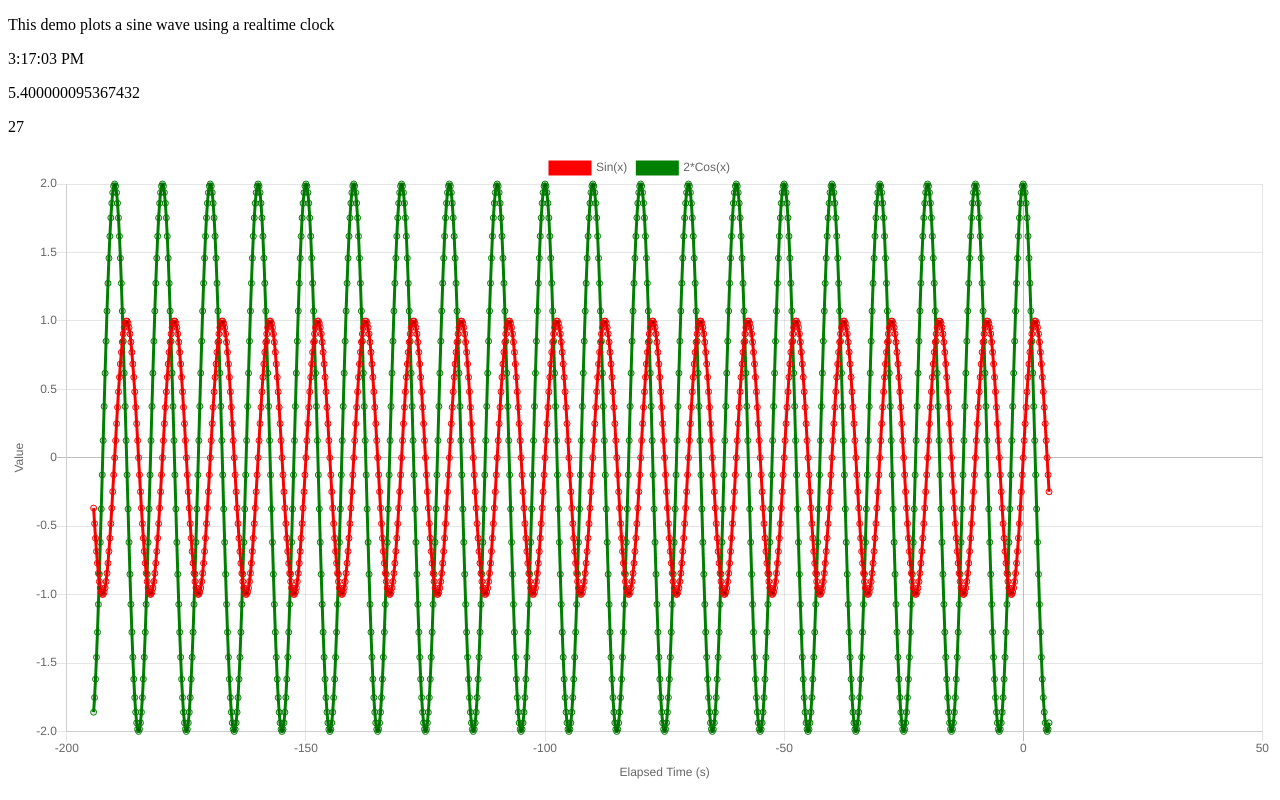
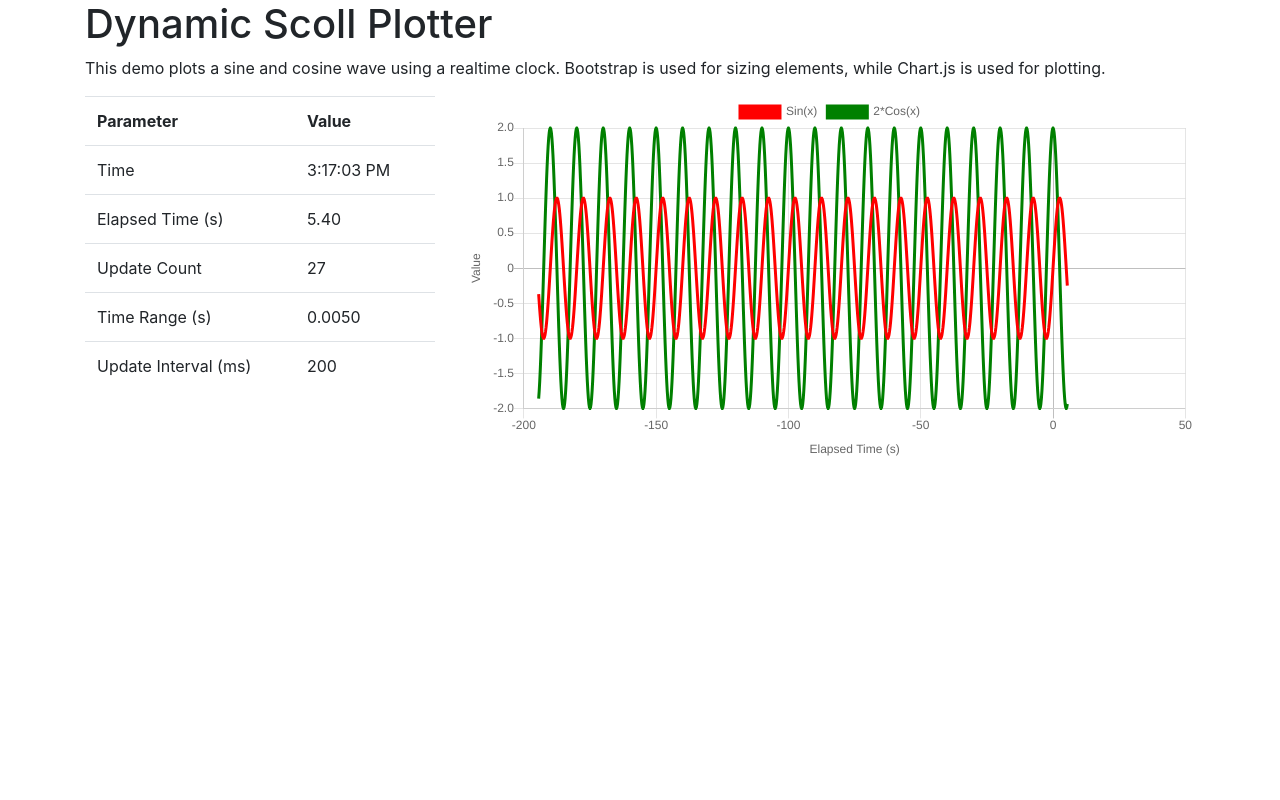
Before and after one commit to nkurinsky/jsActivePlotting, a plain HTML site: page index.html in a window 1280 px wide. Drawn offline with nearby package versions, Linux system fonts and the light colour scheme.

Commit message:
updated formatting

```diff
--- a/index.html
+++ b/index.html
@@ -1,16 +1,68 @@
 <!DOCTYPE html>
 <html>
-<body>
+  <head>
+    <!-- Required meta tags -->
+    <meta charset="utf-8">
+    <meta name="viewport" content="width=device-width, initial-scale=1, shrink-to-fit=no">
 
-<p>This demo plots a sine wave using a realtime clock</p>
-<p id="clock"></p>
-<p id="elapsed"></p>
-<p id="count"></p>
+    <!-- Bootstrap CSS -->
+    <link rel="stylesheet" href="https://maxcdn.bootstrapcdn.com/bootstrap/4.0.0/css/bootstrap.min.css" integrity="sha384-Gn5384xqQ1aoWXA+058RXPxPg6fy4IWvTNh0E263XmFcJlSAwiGgFAW/dAiS6JXm" crossorigin="anonymous">
 
-<canvas id="myChart"></canvas>
+    <title>Dynamic Plotting</title>
+  </head>
+  <body>
+    <div class="container">
 
-<script src="https://cdn.jsdelivr.net/npm/chart.js@2.8.0"></script>
-<script type="text/javascript" src="js/update.js"></script>
+      <h1>Dynamic Scoll Plotter</h1>
+
+      <p>This demo plots a sine and cosine wave using a realtime clock. Bootstrap is used for sizing elements, while Chart.js is used for plotting.</p>
+
+      <div class="row">
+	<div class="col col-lg-4">
+	  <table id="params" class="table table-hover">
+	    <tr>
+	      <th width="60%">Parameter</th>
+	      <th>Value</th>
+	    </tr>
+	    <tr>
+	      <td>Time</td>
+	      <td id="clock"></td>
+	    </tr>
+	    <tr>
+	      <td>Elapsed Time (s)</td>
+	      <td id="elapsed"></td>
+	    </tr>
+	    <tr>
+	      <td>Update Count</td>
+	      <td id="count"></td>
+	    </tr>
+	    <tr>
+	      <td>Time Range (s)</td>
+	      <td id="range"></td>
+	    </tr>
+	    <tr>
+	      <td>Update Interval (ms)</td>
+	      <td id="interval"></td>
+	    </tr>
+	  </table>
+	</div>
+	<div class="col col-lg-8">
+
+	  <canvas id="myChart"></canvas>
+	</div>
+
+      </div>
+    </div>
+
+    <!-- Optional JavaScript -->
+    <!-- jQuery first, then Popper.js, then Bootstrap JS -->
+    <script src="https://code.jquery.com/jquery-3.2.1.slim.min.js" integrity="sha384-KJ3o2DKtIkvYIK3UENzmM7KCkRr/rE9/Qpg6aAZGJwFDMVNA/GpGFF93hXpG5KkN" crossorigin="anonymous"></script>
+    <script src="https://cdnjs.cloudflare.com/ajax/libs/popper.js/1.12.9/umd/popper.min.js" integrity="sha384-ApNbgh9B+Y1QKtv3Rn7W3mgPxhU9K/ScQsAP7hUibX39j7fakFPskvXusvfa0b4Q" crossorigin="anonymous"></script>
+    <script src="https://maxcdn.bootstrapcdn.com/bootstrap/4.0.0/js/bootstrap.min.js" integrity="sha384-JZR6Spejh4U02d8jOt6vLEHfe/JQGiRRSQQxSfFWpi1MquVdAyjUar5+76PVCmYl" crossorigin="anonymous"></script>
+
+    <!-- Chart.js include -->
+    <script src="https://cdn.jsdelivr.net/npm/chart.js@2.8.0"></script>
+    <script type="text/javascript" src="js/update.js"></script>
 
 </body>
 </html>
--- a/js/update.js
+++ b/js/update.js
@@ -10,10 +10,12 @@ var chart;
 var dataset = {label: 'Sin(x)',
 	       borderColor: 'red',
 	       showLine: true,
+	       pointRadius: 0,
 	       data: []};
 var dataset2 = {label: '2*Cos(x)',
 		borderColor: 'green',
 		showLine: true,
+		pointRadius: 0,
 		data: []}
 var count=0;
 var t0 = getCurrentTime();
@@ -104,8 +106,10 @@ function updateTime() {
     var d = new Date();
     t = d.toLocaleTimeString();
     document.getElementById("clock").innerHTML = t;
-    document.getElementById("elapsed").innerHTML = getElapsedTime();
+    document.getElementById("elapsed").innerHTML = getElapsedTime().toPrecision(3);
     document.getElementById("count").innerHTML = count;
+    document.getElementById("range").innerHTML = (steps/dt/1000).toPrecision(2);
+    document.getElementById("interval").innerHTML = dt;
 }
 
 initializePlot();
```
